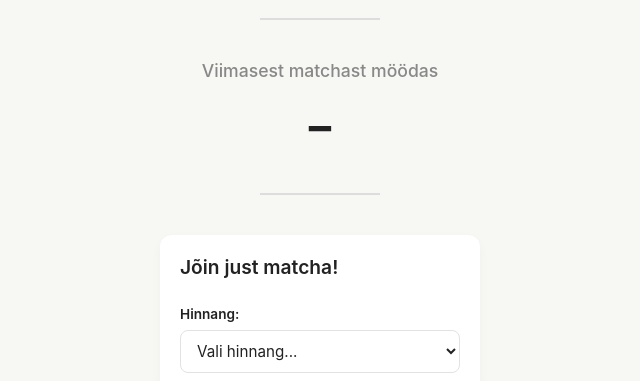
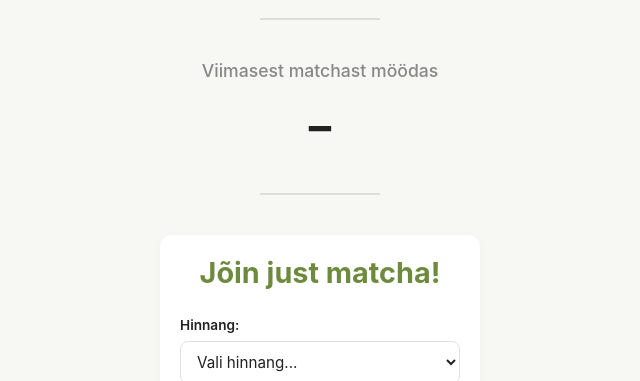
Before and after one commit to mjongol/mjongol.github.io, a plain HTML site: page index.html in a window 1280 px wide. Shown: the part 402-783 px from the top of the page, without its empty margins (320-960 px from the left). Drawn offline with nearby package versions, Linux system fonts and the light colour scheme.

Commit message:
Refactor CSS styles for form and table layout
Updated styles for form and table elements, including adjustments to headings and button styles.

```diff
--- a/style.css
+++ b/style.css
@@ -69,9 +69,11 @@ h2{
 
 /* H3 pealkiri vormi kohal */
 h3 {
-    font-size: 1.2rem;
-    font-weight: 600;
+    font-size: 1.8rem;
+    font-weight: 700;
     margin-bottom: 15px;
+    color: var(--accent);
+    text-align: center;
 }
 
 /* Matcha logimise vormi ümbris */
```
